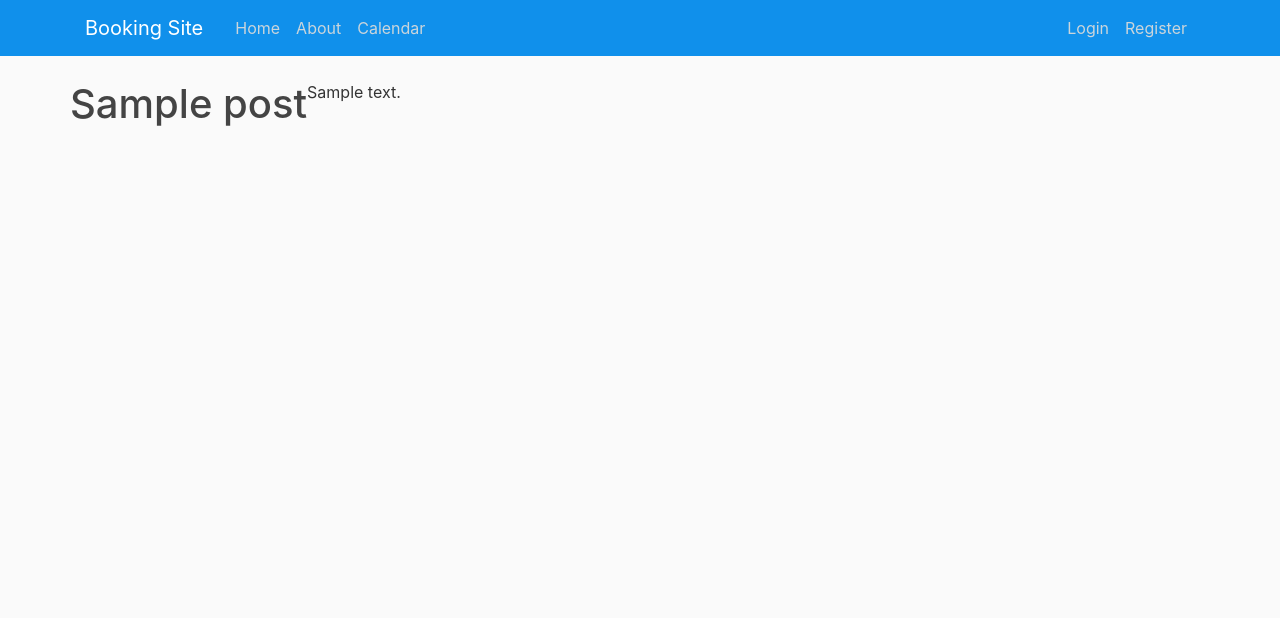
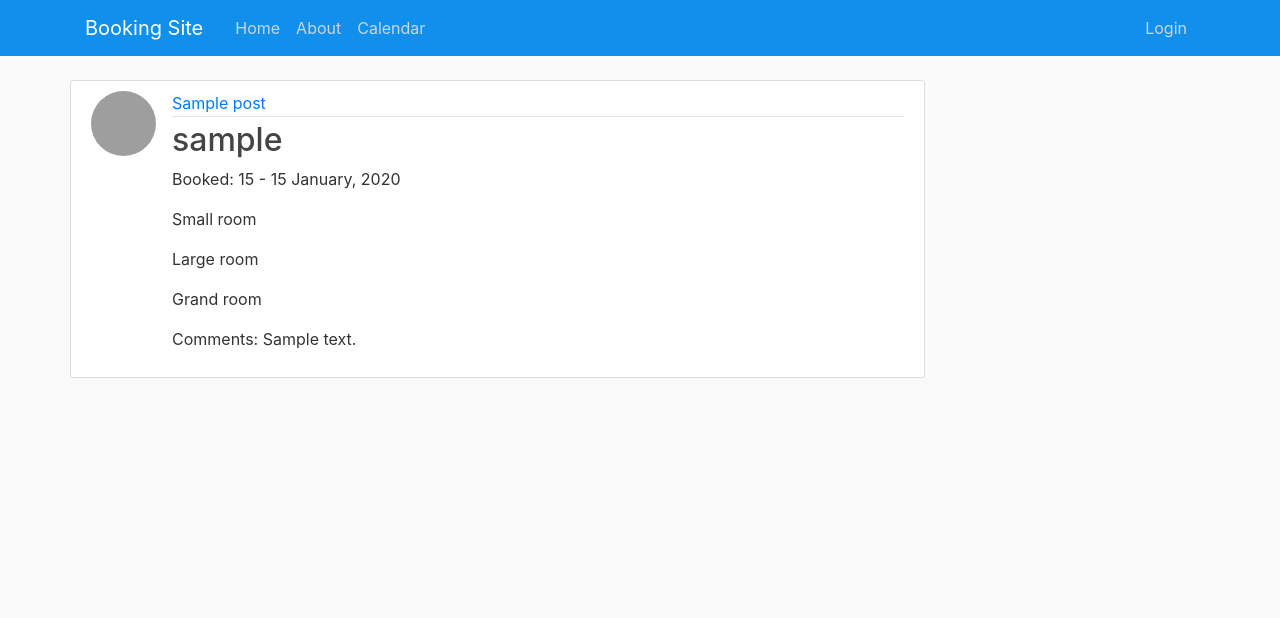
Before and after one commit to SamsKod/SamsSite, a Django app: page / in a window 1280 px wide. Shown: the top 618 px of the page. Run offline with Django 3.2, Linux system fonts and the light colour scheme; tables that the repository leaves empty hold one stand-in row (Sample ...); grey boxes are pictures that could not be loaded.

Commit message:
Add sign in and sign out

```diff
--- a/booking/models.py
+++ b/booking/models.py
@@ -1,9 +1,19 @@
 from django.db import models
+from django.contrib.auth.models import User
+from django.utils import timezone
+import datetime
 
 
 class Post(models.Model):
     title = models.CharField(max_length=100)
     comment = models.TextField()
+    date_posted = models.DateTimeField(default=timezone.now)
+    author = models.ForeignKey(User, on_delete=models.CASCADE)
+    start_date = models.DateField(default=timezone.now)
+    end_date = models.DateField(default=timezone.now)
+    small_room = models.BooleanField(default=False)
+    large_room = models.BooleanField(default=False)
+    grand_room = models.BooleanField(default=False)
 
     def __str__(self):
         return self.title
--- a/booking/urls.py
+++ b/booking/urls.py
@@ -1,7 +1,9 @@
 from django.urls import path
 from . import views
-
+from .views import (
+    PostListView,
+)
 urlpatterns = [
-    path('', views.booking, name='booking-home'),
+    path('', PostListView.as_view(), name='booking-home'),
     path('about/', views.about, name='booking-about'),
 ]
--- a/booking/views.py
+++ b/booking/views.py
@@ -1,14 +1,15 @@
 from django.shortcuts import render
-from django.http import HttpResponse
-
+from django.views.generic import (
+    ListView,
+)
 from .models import Post
 
 
-def booking(request):
-    context = {
-        'posts': Post.objects.all()
-    }
-    return render(request, 'booking/home.html', context)
+class PostListView(ListView):
+    model = Post
+    template_name = 'booking/home.html'
+    context_object_name = 'posts'
+    ordering = ['-date_posted']
 
 
 def about(request):
--- a/samsite/settings.py
+++ b/samsite/settings.py
@@ -44,6 +44,8 @@ INSTALLED_APPS = [
     'cloudinary_storage',
     'django.contrib.staticfiles',
     'cloudinary',
+    'crispy_forms',
+    'crispy_bootstrap4',
     'booking',
 ]
 
@@ -141,3 +143,7 @@ STATIC_ROOT = os.path.join(BASE_DIR, 'staticfiles')
 # https://docs.djangoproject.com/en/3.2/ref/settings/#default-auto-field
 
 DEFAULT_AUTO_FIELD = 'django.db.models.BigAutoField'
+
+CRISPY_TEMPLATE_PACK = 'bootstrap4'
+
+LOGIN_URL = 'signin'
--- a/samsite/urls.py
+++ b/samsite/urls.py
@@ -14,9 +14,13 @@ Including another URLconf
     2. Add a URL to urlpatterns:  path('blog/', include('blog.urls'))
 """
 from django.contrib import admin
+from django.contrib.auth import views as auth_views
 from django.urls import path, include
+
 
 urlpatterns = [
     path('admin/', admin.site.urls),
     path('', include('booking.urls')),
+    path('signin/', auth_views.LoginView.as_view(template_name='booking/signin.html'), name='signin'),
+    path('signout/', auth_views.LogoutView.as_view(template_name='booking/signout.html'), name='signout'),
 ]
--- a/static/css/main.css
+++ b/static/css/main.css
@@ -38,3 +38,50 @@ body {
     border-radius: 3px;
     margin-bottom: 20px;
   }
+
+  .article-title {
+    color: #444444;
+  }
+
+  a.article-title:hover {
+    color: #becad6;
+    text-decoration: none;
+  }
+
+  .article-content {
+    white-space: pre-line;
+  }
+
+  .article-img {
+    height: 65px;
+    width: 65px;
+    margin-right: 16px;
+  }
+
+  .article-metadata {
+    padding-bottom: 1px;
+    margin-bottom: 4px;
+    border-bottom: 1px solid #e3e3e3
+  }
+
+  .article-metadata a:hover {
+    color: #333;
+    text-decoration: none;
+  }
+
+  .article-svg {
+    width: 25px;
+    height: 25px;
+    vertical-align: middle;
+  }
+
+  .account-img {
+    height: 125px;
+    width: 125px;
+    margin-right: 20px;
+    margin-bottom: 16px;
+  }
+
+  .account-heading {
+    font-size: 2.5rem;
+  }
--- a/templates/booking/base.html
+++ b/templates/booking/base.html
@@ -33,8 +33,7 @@
                 </div>
                 <!-- Navbar Right Side -->
                 <div class="navbar-nav">
-                    <a class="nav-item nav-link" href="#">Login</a>
-                    <a class="nav-item nav-link" href="#">Register</a>
+                    <a class="nav-item nav-link" href="{% url 'signin' %}">Login</a>
                 </div>
             </div>
             </div>
--- a/templates/booking/home.html
+++ b/templates/booking/home.html
@@ -1,7 +1,31 @@
 {% extends "booking/base.html" %}
 {% block content %}
 {% for post in posts %}
-    <h1>{{ post.title }}</h1>
-    <p>{{ post.comment }}</p>
+<article class="media content-section">
+    <img class="rounded-circle article-img" src="#">
+    <div class="media-body">
+      <div class="article-metadata">
+        <a class="mr-2">{{ post.title }}</a>
+      </div>
+      <h2><a class="article-title" href="#">{{ post.author }}</a></h2>
+      <p class="article-content">Booked: {{ post.start_date | date:" j" }} - {{ post.end_date | date:" j F, Y" }}</p>
+      {% if post.small_room == True %}
+      <p class="article-content">Small room</p>
+      {% else %}
+      <p class="article-content"></p>
+      {% endif %}
+      {% if post.large_room == True %}
+      <p class="article-content">Large room</p>
+      {% else %}
+      <p class="article-content"></p>
+      {% endif %}
+      {% if post.grand_room == True %}
+      <p class="article-content">Grand room</p>
+      {% else %}
+      <p class="article-content"></p>
+      {% endif %}
+      <p class="article-content">Comments: {{ post.comment }}</p>
+    </div>
+  </article>
 {% endfor %}
 {% endblock content %}
```
Also changed, not shown: templates/booking/signin.html (added, +16 -0 lines), templates/booking/signout.html (added, +9 -0 lines), booking/migrations/0002_auto_20230415_1546.py (added).
